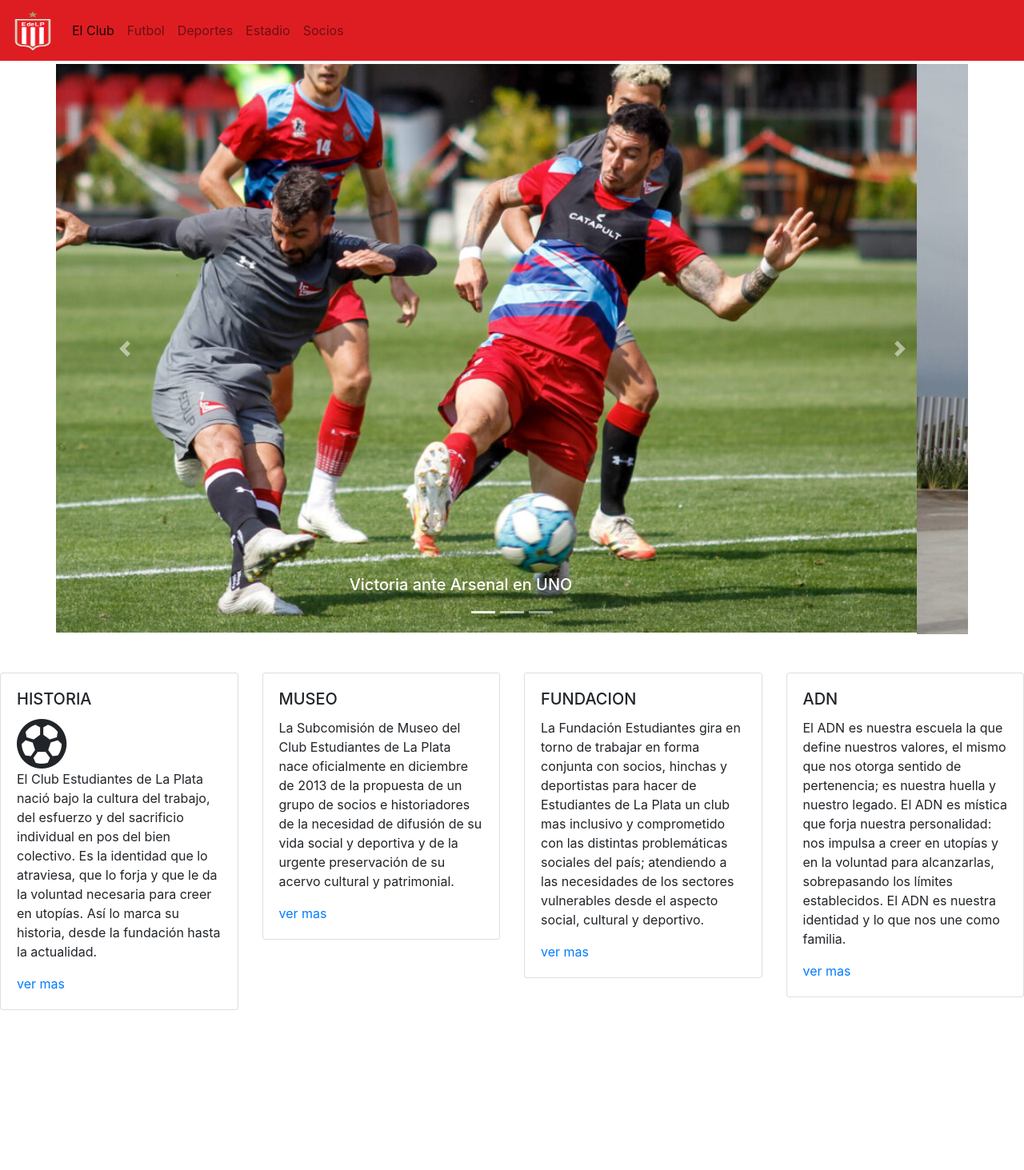
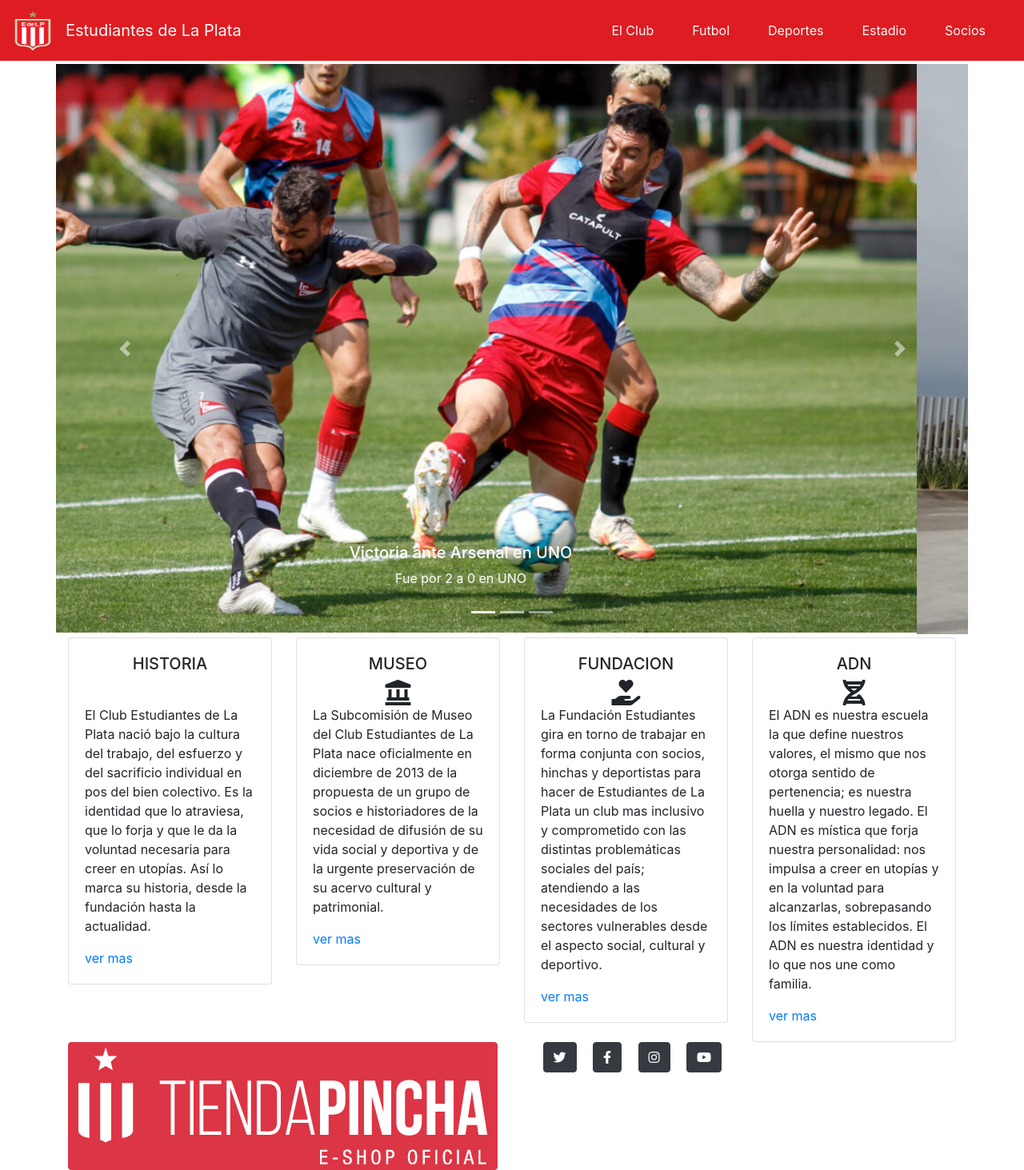
Before and after one commit to marcelozurzolodt/Proyecto_integrador, a plain HTML site: page index.html in a window 1280 px wide. Shown: the whole page at 80% size. Before the commit the page ends 1263 px from the top, so only its background shows below. Drawn offline with nearby package versions, Linux system fonts and the light colour scheme.

Commit message:
Add files via upload

```diff
--- a/css/estilos.css
+++ b/css/estilos.css
@@ -1,3 +1,9 @@
 .bg-fondo{
 background-color: #DE1D22;
 }
+#body{
+background-color: : #000000;
+}
+#color-de-texto{
+color: #f8f9fa;
+}
--- a/index.html
+++ b/index.html
@@ -1,5 +1,5 @@
 <!doctype html>
-<html lang="en">
+<html lang="es">
   <head>
     <!-- Required meta tags -->
     <meta charset="utf-8">
@@ -17,27 +17,27 @@
 
     <title>Sitio Oficial Estudiantes de La Plata</title>
   </head>
-  <body>
+  <body id=<body>
 
-    <nav class="navbar navbar-expand-lg navbar-light bg-fondo">
+
+    <nav class="navbar navbar-expand-lg bg-fondo">
       <a class="navbar-brand" href="#">
-   <img src="img/logo_edelp.png" width="50" height="50" alt="" loading="lazy">
+       <img src="img/logo_edelp.png" width="50" height="50" class="d-inline-block align-top" alt="logo de Estudiantes">
      </a>
-      <button class="navbar-toggler" type="button" data-toggle="collapse" data-target="#navbarNavAltMarkup" aria-controls="navbarNavAltMarkup" aria-expanded="false" aria-label="Toggle navigation">
+   <a id="color-de-texto" class="navbar-brand" href="#">Estudiantes de La Plata<a/>
+      <button class="navbar-toggler" type="button" data-toggle="collapse" data-target="#navbarNav" aria-controls="navbarNav" aria-expanded="false" aria-label="Toggle navigation">
       <span class="navbar-toggler-icon"></span>
     </button>
-    <div class="collapse navbar-collapse" id="navbarNavAltMarkup">
-      <div class="navbar-nav">
-        <a class="nav-link active" href="#">El Club <span class="sr-only">(current)</span></a>
-        <a class="nav-link" href="#">Futbol</a>
-        <a class="nav-link" href="#">Deportes</a>
-        <a class="nav-link" href="#">Estadio</a>
-        <a class="nav-link" href="#">Socios</a>
+    <div class="collapse navbar-collapse d-flex justify-content-end" id="navbarNav">
+      <a id="color-de-texto" class="nav-link mr-3" href="#">El Club </a>
+      <a id="color-de-texto"class="nav-link mr-3" href="#">Futbol</a>
+      <a id="color-de-texto"class="nav-link mr-3" href="#">Deportes</a>
+      <a id="color-de-texto"class="nav-link mr-3" href="#">Estadio</a>
+      <a id="color-de-texto"class="nav-link mr-3" href="#">Socios</a>
+
 
     </div>
-    </div>
   </nav>
-
 
      <div class="container mt-1 d-flex justify-content-center">
    <div class="row">
@@ -52,18 +52,21 @@
            <img src="img/Diapositiva_1.jpg" class="d-block w-100" alt="Victoria ante Arsenal en UNO">
            <div class="carousel-caption d-none d-md-block">
              <h5>Victoria ante Arsenal en UNO</h5>
+             <p> Fue por 2 a 0 en UNO </p>
            </div>
          </div>
          <div class="carousel-item">
          <img src="img/Diapositiva_2.jpeg" class="d-block w-100" alt="Certificación IRAM para el Country Club">
            <div class="carousel-caption d-none d-md-block">
              <h5>Certificación IRAM para el Country Club</h5>
+             <p>El Club obtuvo el sello y certiicacion del protocolo Covid-19 que se aplica en Instituciones Deportivas</p>
              </div>
          </div>
          <div class="carousel-item">
            <img src="img/Diapositiva_3.jpg" class="d-block w-100" alt="Verón, presente en la sexta jornada de Gestión y Deporte">
            <div class="carousel-caption d-none d-md-block">
              <h5>Verón, presente en la sexta jornada de Gestión y Deporte</h5>
+             <p>El presidente de la institución, participó de la capacitación llevada a cabo para los profesionales de la Industria Deportiva, en donde explicó su rol dirigencial y su vínculo con la gestión aplicada a Estudiantes.</p>
              </div>
          </div>
        </div>
@@ -77,20 +80,15 @@
        </a>
      </div>
    </div>
-
     </div>
-
-    <div class="container mt-5">
-
-    </div>
-
+    <div class="container mt-1">
     <div class="row">
 
      <div class="col col-lg-3 col-12">
        <div class="card">
     <div class="card-body">
-      <h5 class="card-title">HISTORIA</h5>
-      <i class="far fa-futbol fa-4x"></i>
+      <h5 class="d-flex justify-content-center""card-title">HISTORIA</h5>
+      <i class="far fa-book fa-2x d-flex justify-content-center""card-title""></i>
       <p class="card-text">El Club Estudiantes de La Plata nació bajo la cultura del trabajo, del esfuerzo y del
       sacrificio individual en pos del bien colectivo. Es la identidad que lo atraviesa, que
       lo forja y que le da la voluntad necesaria para creer en utopías. Así lo marca su
@@ -104,7 +102,8 @@
      <div class="col col-lg-3 col-12">
      <div class="card">
      <div class="card-body">
-      <h5 class="card-title">MUSEO</h5>
+      <h5 class="d-flex justify-content-center""card-title">MUSEO</h5>
+      <i class="fas fa-landmark fa-2x d-flex justify-content-center""card-title""></i>
       <p class="card-text">La Subcomisión de Museo del Club Estudiantes de La Plata nace oficialmente en
       diciembre de 2013 de la propuesta de un grupo de socios e historiadores de la
       necesidad de difusión de su vida social y deportiva y de la urgente preservación
@@ -118,7 +117,8 @@
      <div class="col col-lg-3 col-12">
      <div class="card">
      <div class="card-body">
-      <h5 class="card-title">FUNDACION</h5>
+      <h5 class="d-flex justify-content-center""card-title">FUNDACION</h5>
+      <i class="fas fa-hand-holding-heart fa-2x d-flex justify-content-center""card-title""></i>
       <p class="card-text">La Fundación Estudiantes gira en torno de trabajar en forma conjunta con socios,
       hinchas y deportistas para hacer de Estudiantes de La Plata un club mas inclusivo
       y comprometido con las distintas problemáticas sociales del país; atendiendo a las
@@ -133,7 +133,8 @@
      <div class="col col-lg-3 col-12">
      <div class="card">
      <div class="card-body">
-      <h5 class="card-title">ADN</h5>
+      <h5 class="d-flex justify-content-center""card-title">ADN</h5>
+      <i class="fas fa-dna fa-2x d-flex justify-content-center""card-title""></i>
       <p class="card-text">El ADN es nuestra escuela la que define nuestros valores, el mismo que nos otorga
       sentido de pertenencia; es nuestra huella y nuestro legado.
       El ADN es mística que forja nuestra personalidad: nos impulsa a creer en utopías y
@@ -145,7 +146,26 @@
       </div>
      </div>
    </div>
+
+         <div class="row ">
+           <div class= col-md-6>
+             <a class="btn btn-danger btn-xl text-uppercase" href=" https://www.tiendapincha.com/">
+               <img src="img/logo_tienda.png">
+             </a>
            </div>
+            <div class="col-md-3 text-right mt-6">
+            <a class="btn btn-dark btn-social mx-2" href=" https://twitter.com/edelpoficial" target="blank"><i class="fab fa-twitter"></i></a>
+           <a class="btn btn-dark btn-social mx-2" href=" https://www.facebook.com/EdelpOficial/" target="blank"><i class="fab fa-facebook-f"></i></a>
+           <a class="btn btn-dark btn-social mx-2" href=" https://www.instagram.com/edelpoficial/" target="blank"><i class="fab fa-instagram"></i></a>
+           <a class="btn btn-dark btn-social mx-2" href=" https://www.youtube.com/edelpoficial/" target="blank"><i class="fab fa-youtube"></i></a>
+         </div>
+
+         </div>
+       </div>
+
+
+
+
 
 
 
```
Lines whose indentation alone changed are shown as unchanged.
